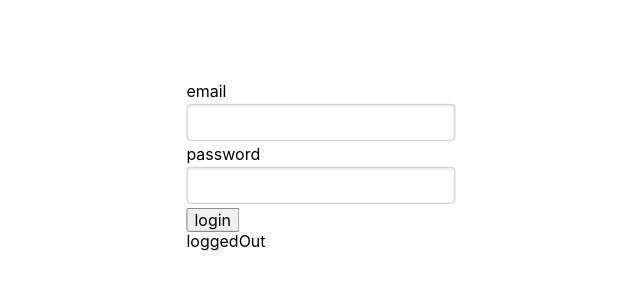
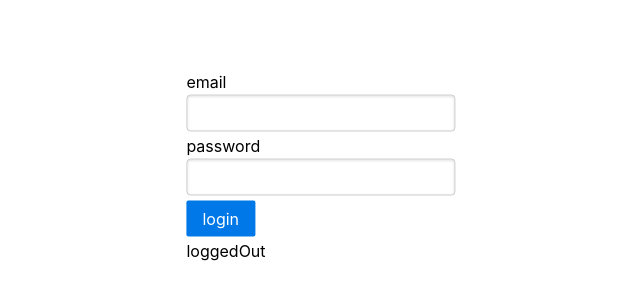
Before and after one commit to flavianh/most-perfect-login-screen, a React (Create React App) app: page / in a window 1280 px wide. Shown: the part 236-536 px from the top of the page, without its empty margins (319-959 px from the left). Built offline with nearby package versions, Linux system fonts and the light colour scheme.

Commit message:
Improve styling

```diff
--- a/src/App.css
+++ /dev/null
@@ -1,38 +0,0 @@
-.App {
-  text-align: center;
-}
-
-.App-logo {
-  height: 40vmin;
-  pointer-events: none;
-}
-
-@media (prefers-reduced-motion: no-preference) {
-  .App-logo {
-    animation: App-logo-spin infinite 20s linear;
-  }
-}
-
-.App-header {
-  background-color: #282c34;
-  min-height: 100vh;
-  display: flex;
-  flex-direction: column;
-  align-items: center;
-  justify-content: center;
-  font-size: calc(10px + 2vmin);
-  color: white;
-}
-
-.App-link {
-  color: #61dafb;
-}
-
-@keyframes App-logo-spin {
-  from {
-    transform: rotate(0deg);
-  }
-  to {
-    transform: rotate(360deg);
-  }
-}
--- a/src/App.js
+++ b/src/App.js
@@ -41,23 +41,33 @@ function App(props) {
     >
       {() => (
         <Form className="pure-form pure-form-stacked" aria-label="loginForm">
+          <div className="pure-control-group">
             <label htmlFor="email">email</label>
-          <Field id="email" name="email" required />
+            <Field id="email" name="email" type="email" required />
             <ErrorMessage
               component="div"
               id="email-error"
               name="email"
               role="alert"
+              className="pure-form-message-inline error-message"
             />
+          </div>
+          <div className="pure-control-group">
             <label htmlFor="password">password</label>
-          <Field id="password" name="password" required />
+            <Field id="password" name="password" type="password" required />
             <ErrorMessage
               component="div"
               id="password-error"
               name="password"
               role="alert"
+              className="pure-form-message-inline error-message"
             />
-          <button type="submit">login</button>
+          </div>
+          <div className="pure-controls">
+            <button type="submit" className="pure-button pure-button-primary">
+              login
+            </button>
+          </div>
           <div>{logState}</div>
         </Form>
       )}
--- a/src/authentication.js
+++ b/src/authentication.js
@@ -10,7 +10,7 @@ export function authenticate(email, password) {
   if (!user_database[email]) {
     throw new InvalidEmailError();
   }
-  if (password !== !user_database[email]) {
+  if (password !== user_database[email]) {
     throw new InvalidPasswordError();
   }
 
--- a/src/index.css
+++ b/src/index.css
@@ -13,3 +13,12 @@ body {
   left: 50%;
   transform: translate(-50%, -50%);
 }
+
+.error-message {
+  color: #bb0000;
+}
+
+.pure-control-group,
+.pure-controls {
+  margin-bottom: 5px;
+}
```
Also changed, not shown: 1 other file (tests, documents, lock files or other folders). Lines whose indentation alone changed are shown as unchanged.
